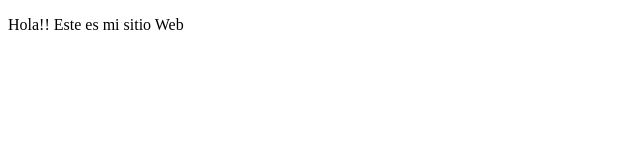
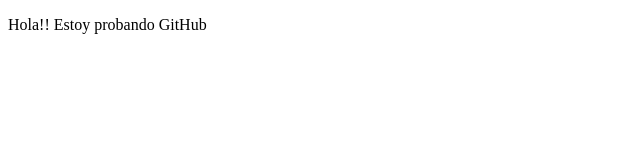
Before and after one commit to AlejoArdila/Proyecto, a plain HTML site: page index.html in a window 1280 px wide. Shown: the full height of the page, 0-640 px from the left. Drawn offline with Linux system fonts and the light colour scheme.

Commit message:
cambios de prueba

```diff
--- a/index.html
+++ b/index.html
@@ -10,7 +10,7 @@
 
 <body>
   <p>
-    Hola!! Este es mi sitio Web
+    Hola!! Estoy probando GitHub
   </p>
 </body>
 
```
